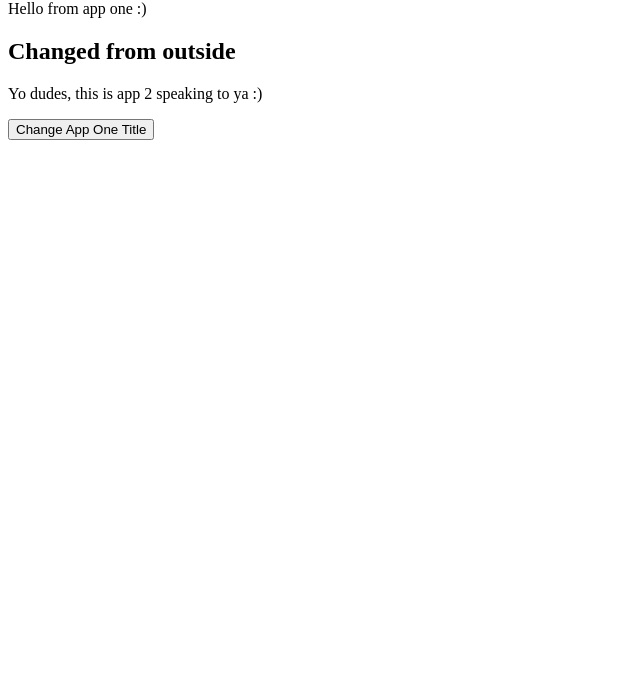
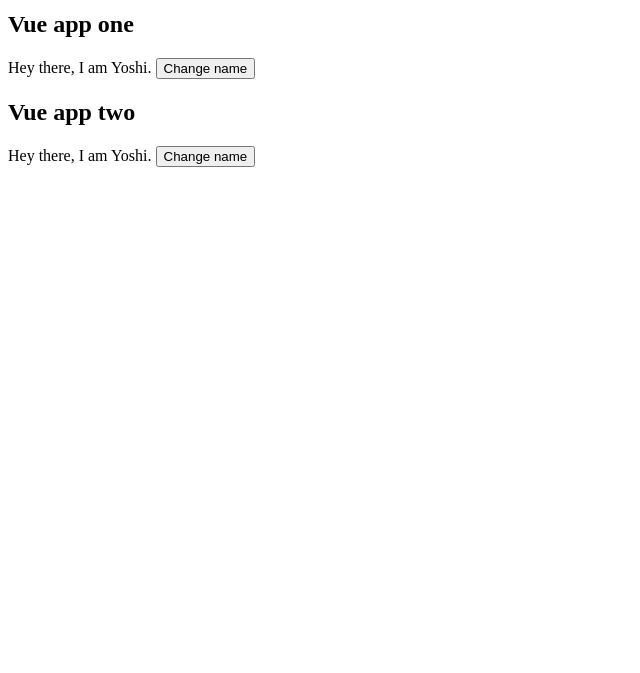
Before and after one commit to goseeya/Vue.js-app, a website: page index.html in a window 1280 px wide. Shown: the part 127-800 px from the top of the page, without its empty margins (0-640 px from the left). Drawn offline with nearby package versions, Linux system fonts and the light colour scheme; files that its build step writes are made by us from their sources.

Commit message:
multiple instances

```diff
--- a/app.js
+++ b/app.js
@@ -1,37 +1,61 @@
-var one = new Vue({
-    el: '#vue-app-one',
-    data: {
-        title: 'Vue AppOne'
+// var one = new Vue({
+//     el: '#vue-app-one',
+//     data: {
+//         title: 'Vue AppOne'
+//     },
+//     methods: {
+
+
+//     },
+
+//     computed: {
+//        greet: function(){
+//            return 'Hello from app one :)'
+//        }
+//     }
+// });
+
+// var two = new Vue({
+//     el: '#vue-app-two',
+//     data: {
+//         title: 'Vue App Two'
+//     },
+//     methods: {
+//         changeTitle: function(){
+//             one.title = "Title changed"
+//         }
+
+//     },
+
+//     computed: {
+//         greet: function(){
+//             return 'Yo dudes, this is app 2 speaking to ya :)'
+//         }
+//     }
+// });
+
+// two.title = "Changed from outside";
+
+var data = {
+    name: 'Yoshi'
+}
+
+Vue.component('greeting', {
+    template: '<p>Hey there, I am {{ name }}. <button v-on:click="changeName">Change name</button></p>',
+    data: function(){  //it has to be a function here
+        return data
     },
     methods: {
-
-
-    },
-
-    computed: {
-       greet: function(){
-           return 'Hello from app one :)'
-       }
-    }
-});
-
-var two = new Vue({
-    el: '#vue-app-two',
-    data: {
-        title: 'Vue App Two'
-    },
-    methods: {
-        changeTitle: function(){
-            one.title = "Title changed"
-        }
-
-    },
-
-    computed: {
-        greet: function(){
-            return 'Yo dudes, this is app 2 speaking to ya :)'
+        changeName: function(){
+            this.name = 'Mario';
         }
     }
-});
+}),
 
-two.title = "Changed from outside";
+new Vue({
+    el: '#vue-app-one',
+})
+
+new Vue({
+    el: '#vue-app-two',
+})
--- a/index.html
+++ b/index.html
@@ -12,7 +12,7 @@
 
             <h1>Multiple Vue Instances</h1>
 
-            <div id="vue-app-one">
+            <!-- <div id="vue-app-one">
                 <h2>{{ title }}</h2>
                 <p>{{ greet }}</p>
             </div>
@@ -21,6 +21,17 @@
                 <h2>{{ title }}</h2>
                 <p>{{ greet }}</p>
                 <button v-on:click="changeTitle">Change App One Title</button>
+            </div> -->
+
+            <h1>Components</h1>
+            <div id="vue-app-one">
+                <h2>Vue app one</h2>
+                <greeting></greeting>
+            </div>
+
+            <div id="vue-app-two">
+                <h2>Vue app two</h2>
+                <greeting></greeting>
             </div>
 
 
```
